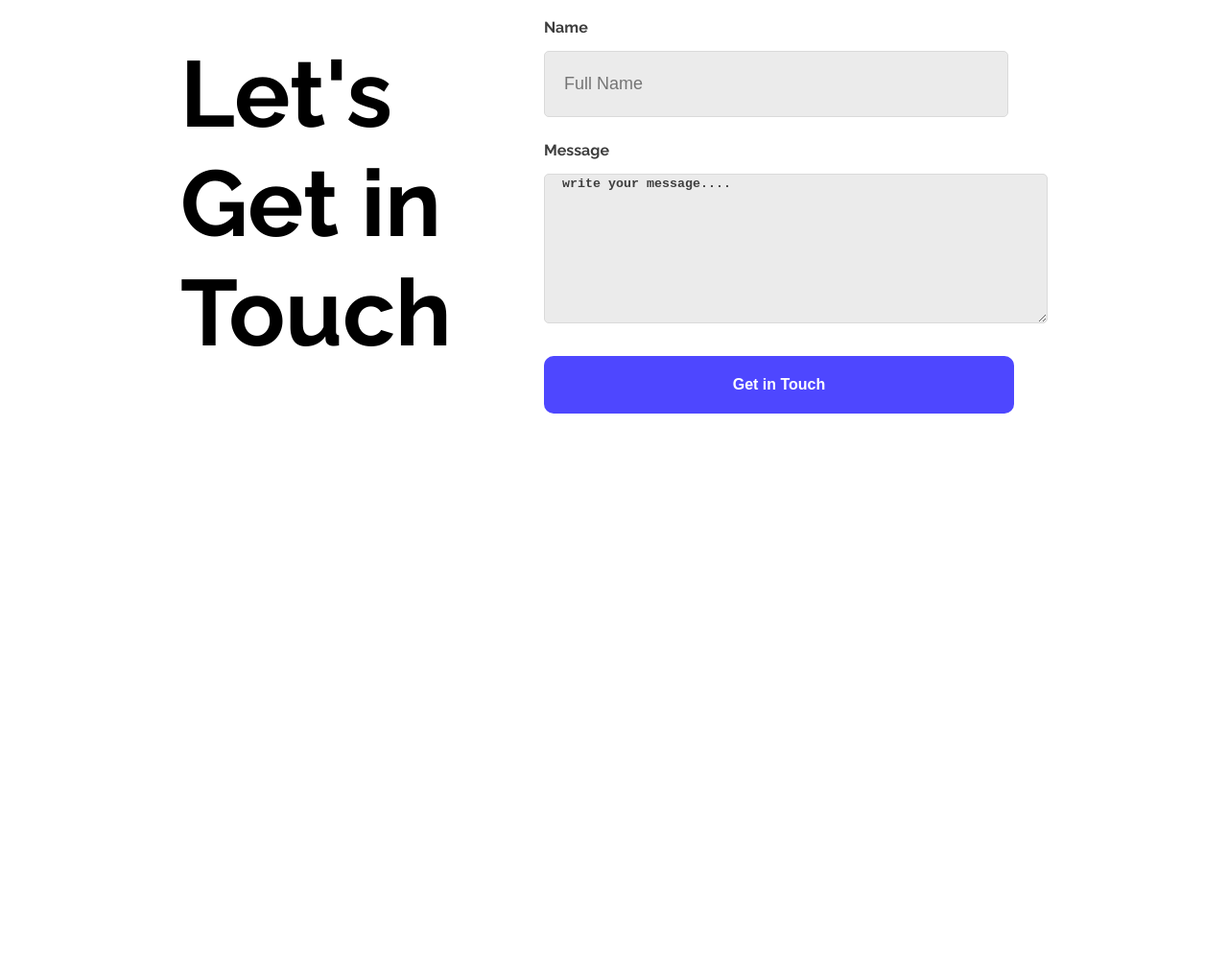
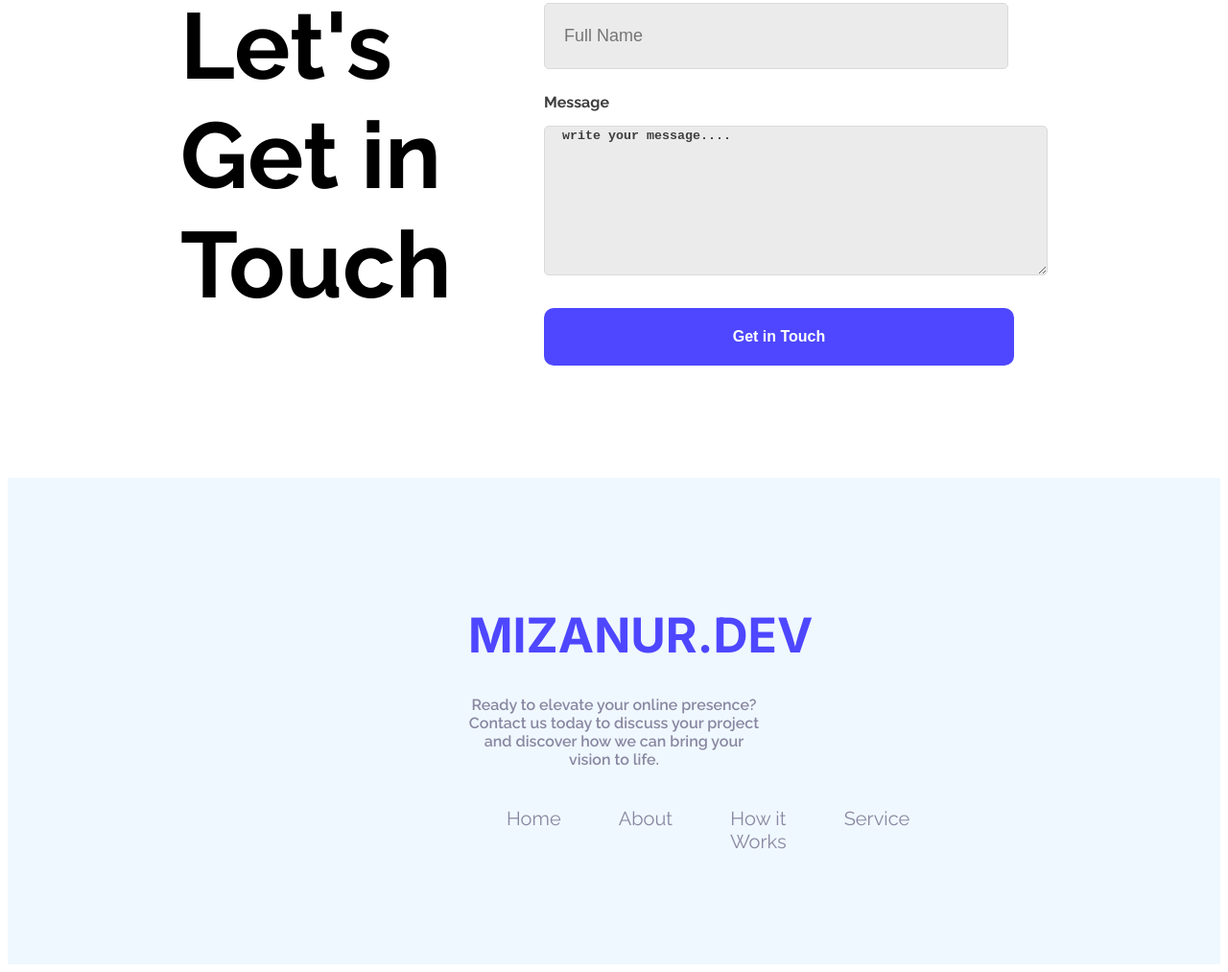
Before and after one commit to MdMizanurRahmanHridoy/No-1-Assignment, a plain HTML site: page index.html in a window 1280 px wide. Shown: the part 3434-4447 px from the top of the page at 96% size. Before the commit the page ends 3890 px from the top, so only its background shows below. Drawn offline with Linux system fonts and the light colour scheme.

Commit message:
added footer design

```diff
--- a/index.html
+++ b/index.html
@@ -4,6 +4,7 @@
     <meta charset="UTF-8">
     <meta name="viewport" content="width=device-width, initial-scale=1.0">
     <title>Mizanur.Dev</title>
+    <link rel="shortcut icon" href="Assets/Mizanur Rahman .png" type="image/x-icon">
     <link rel="preconnect" href="https://fonts.googleapis.com">
     <link rel="preconnect" href="https://fonts.gstatic.com" crossorigin>
     <link href="https://fonts.googleapis.com/css2?family=Raleway:ital,wght@0,100..900;1,100..900&display=swap" rel="stylesheet">
@@ -139,7 +140,16 @@
     </main>
 
     <footer>
-
+        <div class="the-footer-section">
+            <h1>MIZANUR.DEV</h1>
+            <p>Ready to elevate your online presence? Contact us today to discuss your project and discover how we can bring your vision to life.</p>
+            <ul>
+                <li><a href="">Home</a></li>
+                <li><a href="">About</a></li>
+                <li><a href="">How it Works</a></li>
+                <li><a href="">Service</a></li>
+            </ul>
+        </div>
     </footer>
 
 </body>
--- a/style/style.css
+++ b/style/style.css
@@ -26,6 +26,13 @@ nav{
 
 .header-section{
     background-image: url(../Assets/Hero-bg.png);
+}
+
+button:hover{
+    color: black;
+    background-color: white;
+    border: 2px solid black;
+    transition: all 0.3s ease-out;
 }
 
 .banner-btn{
@@ -99,6 +106,13 @@ nav{
     border-radius: 10px;
     border-style: none;
     cursor: pointer;
+}
+
+button:hover{
+    color: black;
+    background-color: white;
+    border: 2px solid black;
+    transition: all 0.3s ease-out;
 }
 
 .action-section img {
@@ -232,6 +246,13 @@ text-align: center;
     cursor: pointer;
 }
 
+button:hover{
+    color: black;
+    background-color: white;
+    border: 2px solid black;
+    transition: all 0.3s ease-out;
+}
+
 .ready-to-focus img{
     border-radius: 48px;
     margin-top: 30px;
@@ -240,7 +261,8 @@ text-align: center;
 .contact-options{
     margin-left: 180px;
     margin-right: 180px;
-    margin-top: 150px;
+    margin-top: 100px;
+    margin-bottom: 100px;
     display: flex;
     justify-content: space-between;
 }
@@ -275,6 +297,13 @@ text-align: center;
     cursor: pointer;
 }
 
+button:hover{
+    color: black;
+    background-color: white;
+    border: 2px solid black;
+    transition: all 0.3s ease-out;
+}
+
 textarea{
     border: 1px solid  #dadada;
     border-radius: 5px;
@@ -290,3 +319,46 @@ label{
     font-weight: bold;
     color: #3e3e3e;
 }
+
+footer{
+    background-color: #f0f8ff;
+}
+
+.the-footer-section{
+    text-align: center;
+    margin-left: 380px;
+    margin-right: 380px;
+    padding: 100px;
+}
+
+.the-footer-section h1 {
+    color: #4E47FF;
+    font-weight:bolder;
+    font-size: 50px;
+    font-family: "Inter", sans-serif;
+  font-optical-sizing: auto;
+  font-style: normal;
+}
+
+.the-footer-section p{
+    color: #8987A1;
+    font-weight: 600;
+}
+
+ul {
+    margin-top: 40px;
+    display: flex;
+    gap: 60px;
+}
+
+ul li {
+    list-style: none;
+
+}
+
+ul li a {
+
+    text-decoration: none;
+    font-size: 20px;
+    color: #8987A1;
+}
```
Also changed, not shown: Assets/Mizanur Rahman .png (added).
